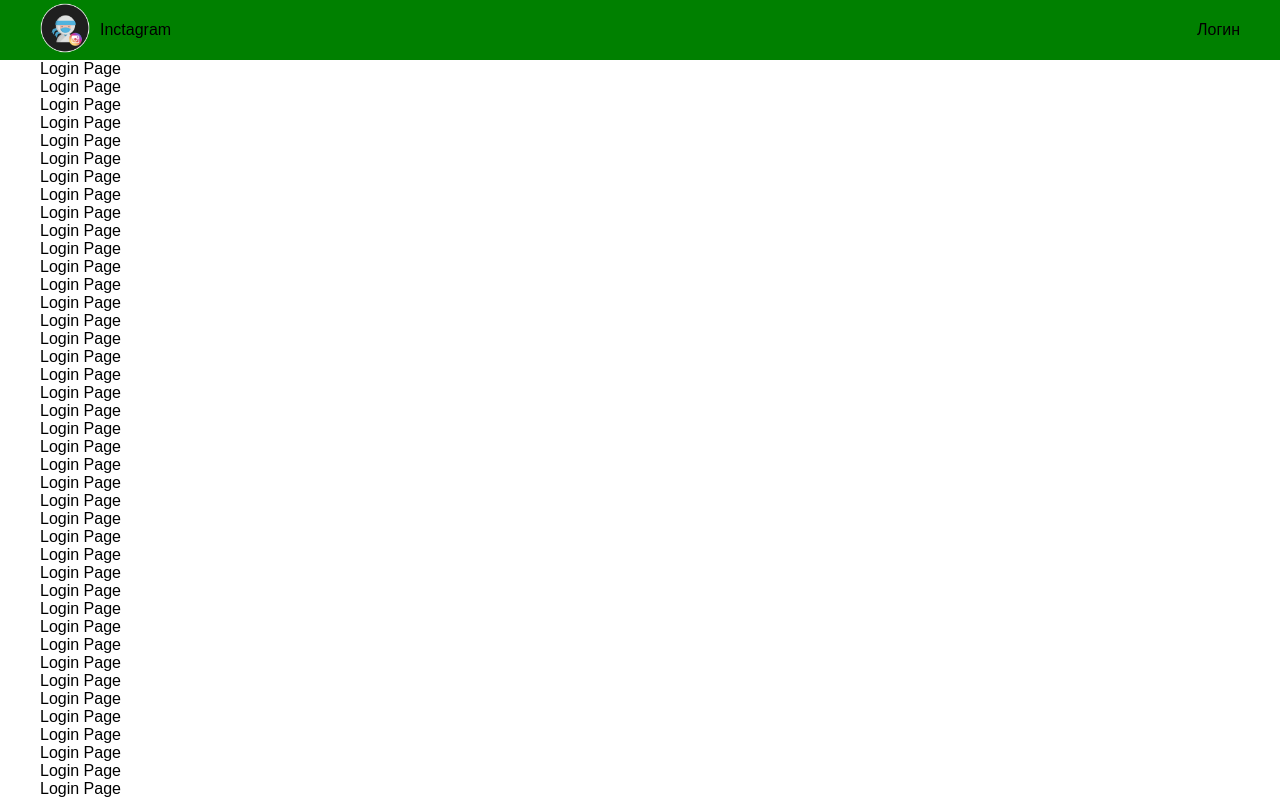
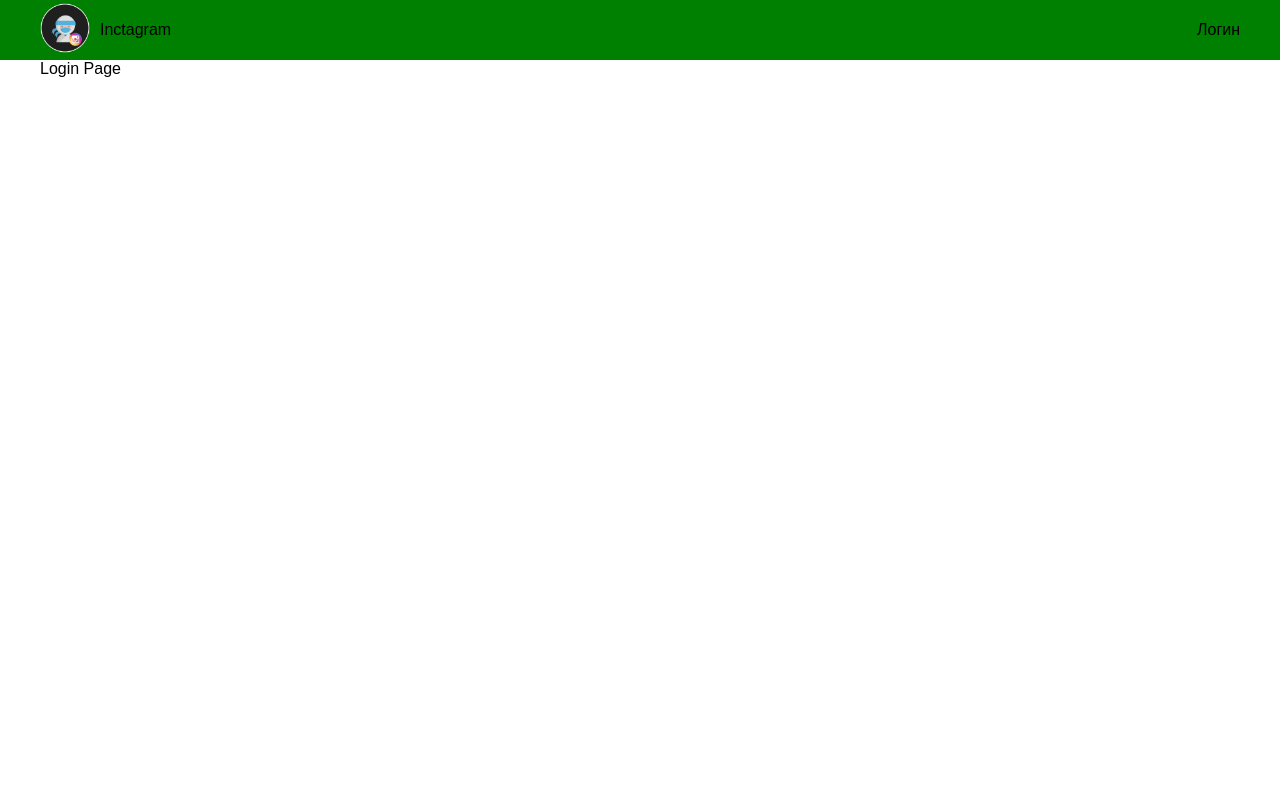
Before and after one commit to Crash2022/Inctagram, a Next.js app: page /login in a window 1280 px wide. Built offline with nearby package versions, Linux system fonts and the light colour scheme.

Commit message:
refactor: something

```diff
--- a/src/pages/login.tsx
+++ b/src/pages/login.tsx
@@ -20,58 +20,6 @@ const Login = () => {
             <div className={s.loginPage}>
                 <div className={s.container}>
                     <div>Login Page</div>
-                    <div>Login Page</div>
-                    <div>Login Page</div>
-                    <div>Login Page</div>
-                    <div>Login Page</div>
-                    <div>Login Page</div>
-                    <div>Login Page</div>
-                    <div>Login Page</div>
-                    <div>Login Page</div>
-                    <div>Login Page</div>
-                    <div>Login Page</div>
-                    <div>Login Page</div>
-                    <div>Login Page</div>
-                    <div>Login Page</div>
-                    <div>Login Page</div>
-                    <div>Login Page</div>
-                    <div>Login Page</div>
-                    <div>Login Page</div>
-                    <div>Login Page</div>
-                    <div>Login Page</div>
-                    <div>Login Page</div>
-                    <div>Login Page</div>
-                    <div>Login Page</div>
-                    <div>Login Page</div>
-                    <div>Login Page</div>
-                    <div>Login Page</div>
-                    <div>Login Page</div>
-                    <div>Login Page</div>
-                    <div>Login Page</div>
-                    <div>Login Page</div>
-                    <div>Login Page</div>
-                    <div>Login Page</div>
-                    <div>Login Page</div>
-                    <div>Login Page</div>
-                    <div>Login Page</div>
-                    <div>Login Page</div>
-                    <div>Login Page</div>
-                    <div>Login Page</div>
-                    <div>Login Page</div>
-                    <div>Login Page</div>
-                    <div>Login Page</div>
-                    <div>Login Page</div>
-                    <div>Login Page</div>
-                    <div>Login Page</div>
-                    <div>Login Page</div>
-                    <div>Login Page</div>
-                    <div>Login Page</div>
-                    <div>Login Page</div>
-                    <div>Login Page</div>
-                    <div>Login Page</div>
-                    <div>Login Page</div>
-                    <div>Login Page</div>
-                    <div>Login Page</div>
                 </div>
             </div>
         </>
```
